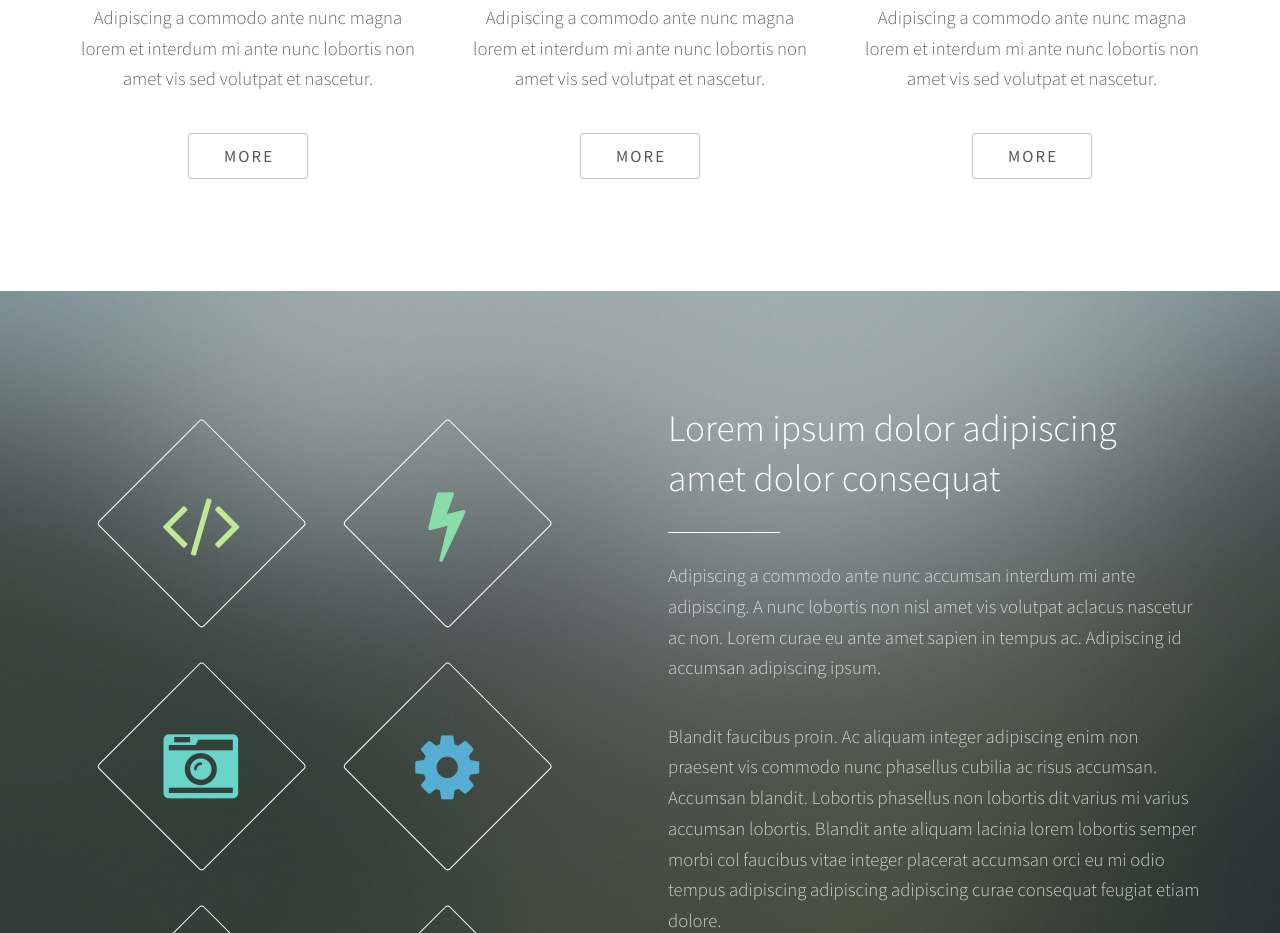
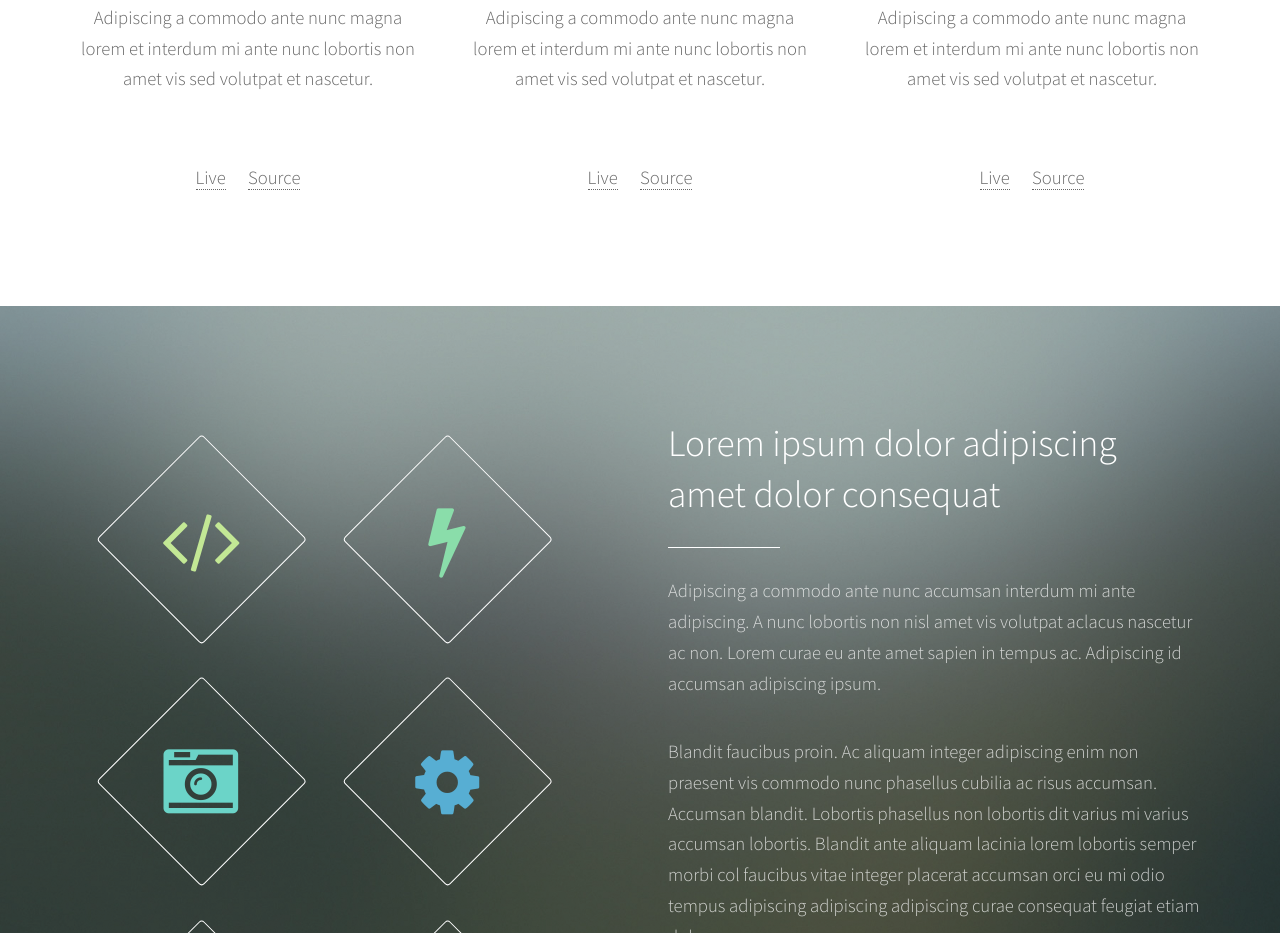
Before and after one commit to ashtron/ashtron.github.io, a plain HTML site: page index.html in a window 1280 px wide. Shown: the part 1851-2784 px from the top of the page. Drawn offline with Linux system fonts and the light colour scheme.

Commit message:
Added live apps and source links

```diff
--- a/index.html
+++ b/index.html
@@ -57,7 +57,8 @@
 							<h3>CleverNote</h3>
 							<p>Adipiscing a commodo ante nunc magna lorem et interdum mi ante nunc lobortis non amet vis sed volutpat et nascetur.</p>
 							<ul class="actions">
-								<li><a href="#" class="button">More</a></li>
+								<li><a href='https://www.clevernote.xyz'><br>Live</a></li>
+								<li><a href='https://github.com/ashtron/CleverNote'><br>Source</a></li>
 							</ul>
 						</div>
 						<div class="4u 12u$(medium)">
@@ -65,7 +66,8 @@
 							<h3>tomatillo</h3>
 							<p>Adipiscing a commodo ante nunc magna lorem et interdum mi ante nunc lobortis non amet vis sed volutpat et nascetur.</p>
 							<ul class="actions">
-								<li><a href="#" class="button">More</a></li>
+								<li><a href='apps/tomatillo'><br>Live</a></li>
+								<li><a href='https://github.com/ashtron/tomatillo'><br>Source</a></li>
 							</ul>
 						</div>
 						<div class="4u$ 12u$(medium)">
@@ -73,7 +75,8 @@
 							<h3>Untitled</h3>
 							<p>Adipiscing a commodo ante nunc magna lorem et interdum mi ante nunc lobortis non amet vis sed volutpat et nascetur.</p>
 							<ul class="actions">
-								<li><a href="#" class="button">More</a></li>
+								<li><a href='apps/HowFarCanYouGo'><br>Live</a></li>
+								<li><a href='https://github.com/ashtron/HowFarCanYouGo/'><br>Source</a></li>
 							</ul>
 						</div>
 					</div>
```
